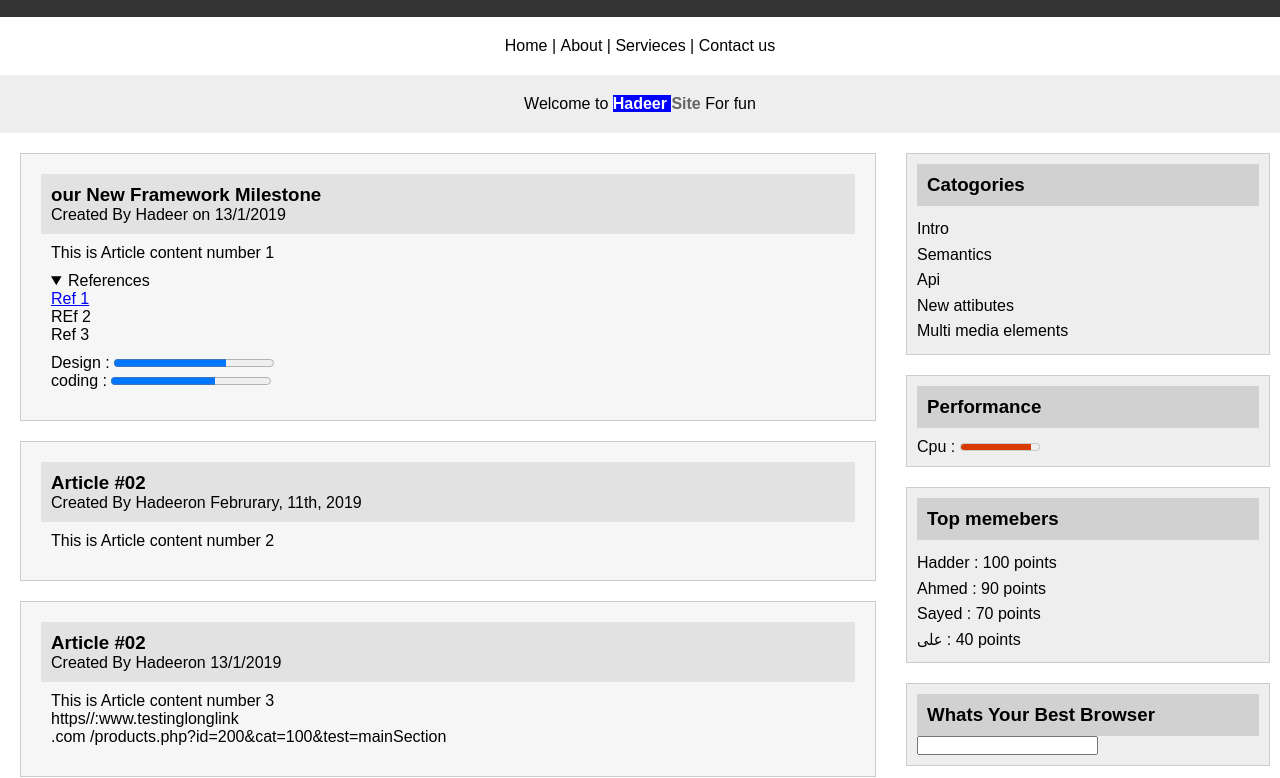
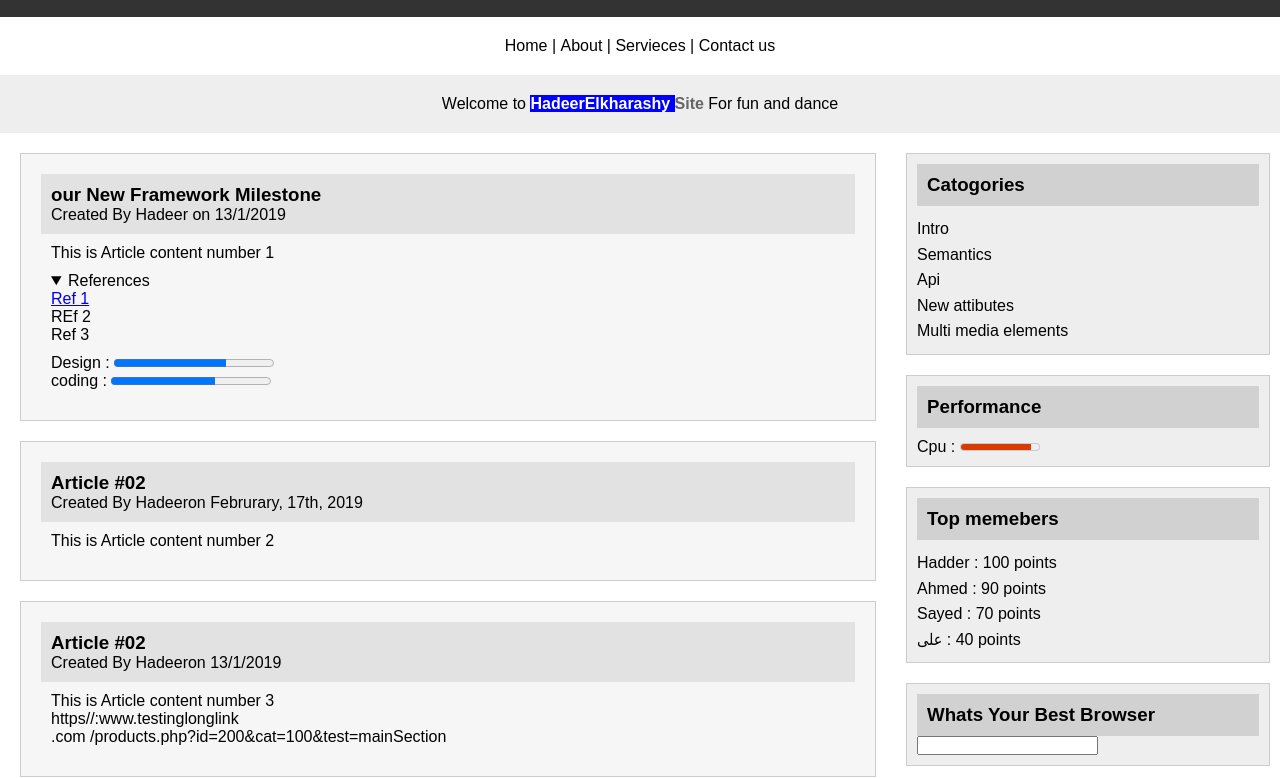
Before and after one commit to HadeerElkharashy/my-page, a plain HTML site: page index.html in a window 1280 px wide. Shown: the part 60-838 px from the top of the page. Drawn offline with Linux system fonts and the light colour scheme; a script that the page names is missing.

Commit message:
Modifying

```diff
--- a/index.html
+++ b/index.html
@@ -24,7 +24,7 @@
           </ul>
         </nav>
         <main>
-            <p>Welcome to <Span> <mark>Hadeer </mark>Site </Span>For fun</p>
+            <p>Welcome to <Span> <mark>HadeerElkharashy </mark>Site </Span>For fun and dance </p>
         </main>
 
        <div class="post">
@@ -56,7 +56,7 @@
            <article>
                 <header>
                     <h3>Article #02</h3>
-                    <p>Created By <span>Hadeer</span>on <time datetime="2019-2-11 16:20:33">Februrary, 11th, 2019</time>
+                    <p>Created By <span>Hadeer</span>on <time datetime="2019-2-11 16:20:33">Februrary, 17th, 2019</time>
                     </p>
                 </header>
                 <section>
```
